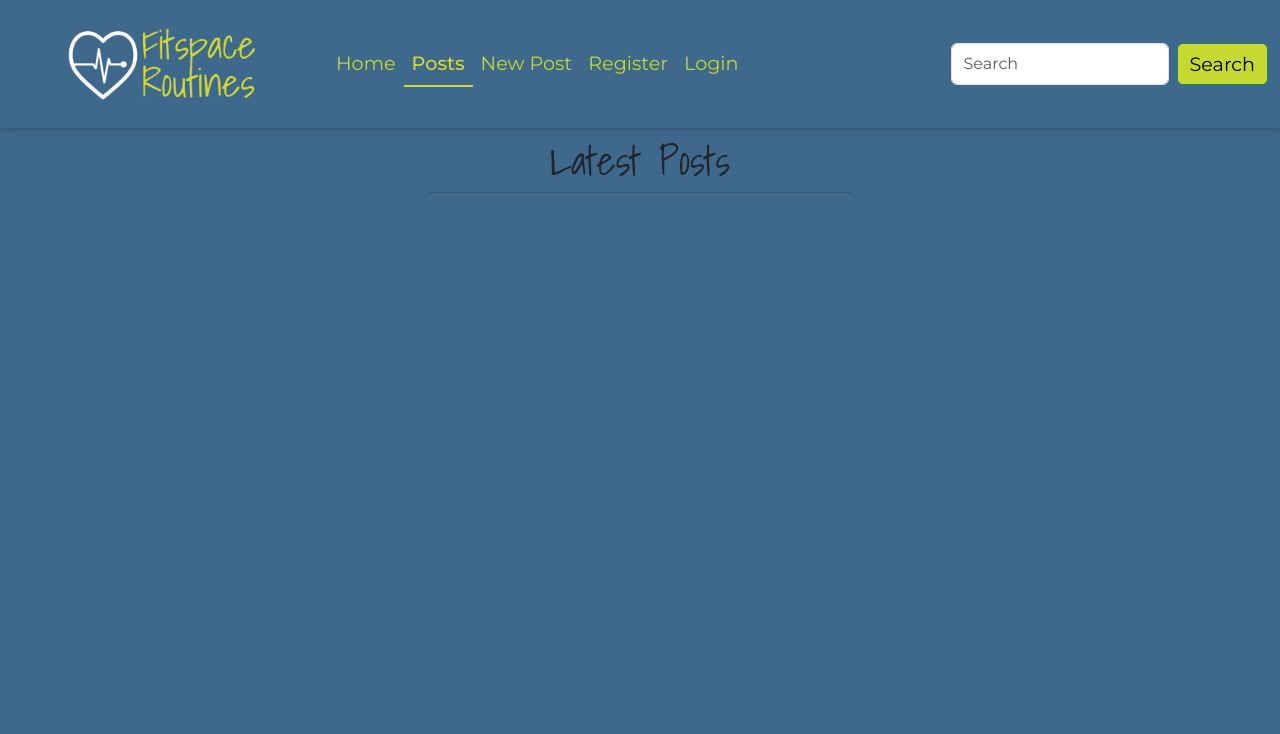
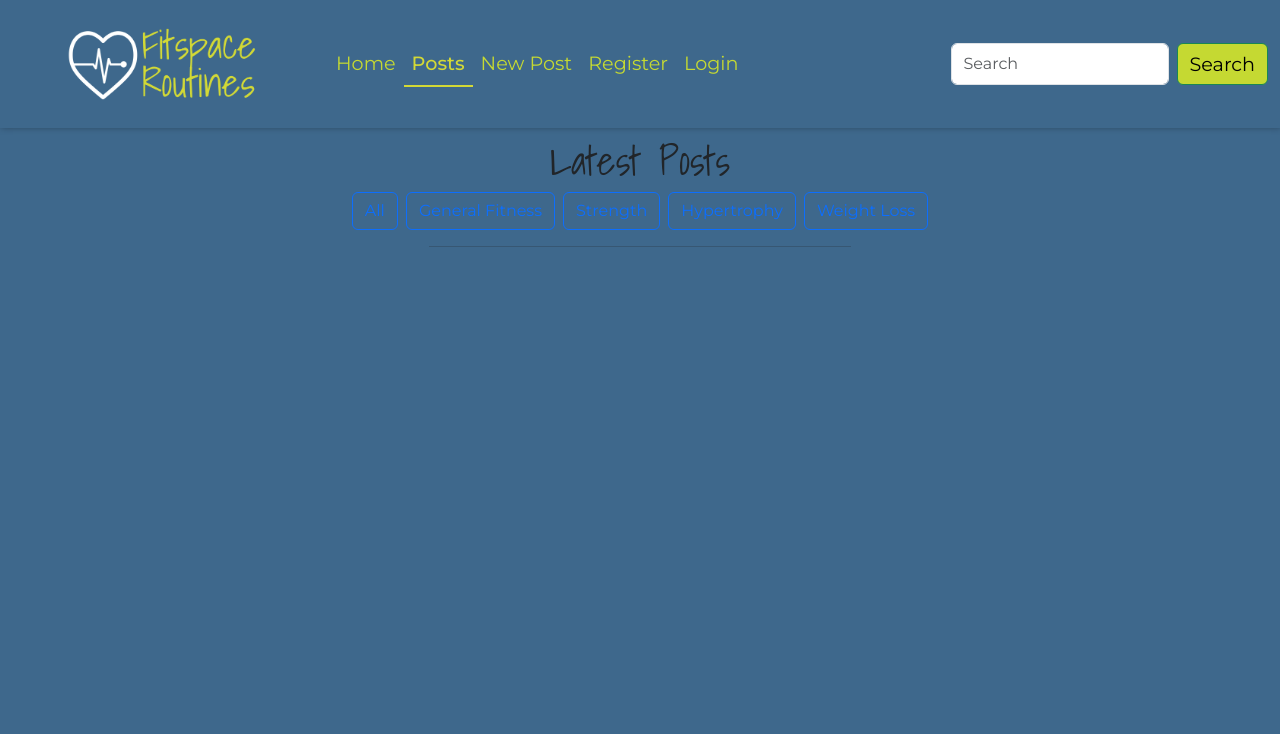
Before and after one commit to cajones93/fitspace-routines, a Django app: page /posts/posts/ in a window 1280 px wide. Shown: the top 734 px of the page. Run offline with Django 5.2, Linux system fonts and the light colour scheme; data that the repository does not hold is empty.

Commit message:
add filter to posts.html

```diff
--- a/blog/templates/blog/posts.html
+++ b/blog/templates/blog/posts.html
@@ -1,5 +1,4 @@
 {% extends "base.html" %}
-
 
 {% block title %}Posts{% endblock %}
 
@@ -7,6 +6,15 @@
 <h1 class="text-center p2 mt-2">
     Latest Posts
 </h1>
+<div class="mb-3 text-center">
+    <form method="get" action="{% url 'posts' %}" class="d-inline-flex gap-2">
+        <button type="submit" class="btn btn-outline-primary" name="focus" value="All">All</button>
+        <button type="submit" class="btn btn-outline-primary" name="focus" value="general_fitness">General Fitness</button>
+        <button type="submit" class="btn btn-outline-primary" name="focus" value="strength">Strength</button>
+        <button type="submit" class="btn btn-outline-primary" name="focus" value="hypertrophy">Hypertrophy</button>
+        <button type="submit" class="btn btn-outline-primary" name="focus" value="weight_loss">Weight Loss</button>
+    </form>
+</div>
 <hr class="short">
 <div class="container d-flex flex-row flex-wrap justify-content-center">
     {% for post in posts %}
--- a/blog/views.py
+++ b/blog/views.py
@@ -17,18 +17,23 @@ class Posts(ListView):
     template_name = "blog/posts.html"
     model = Post
     context_object_name = "posts"
+    paginate_by = 6  # You might want to add pagination
 
     def get_queryset(self, **kwargs):
+        queryset = super().get_queryset().order_by('-created_on')
         query = self.request.GET.get('q')
+        focus_filter = self.request.GET.get('focus')
+
+        if focus_filter and focus_filter != 'All':
+            queryset = queryset.filter(focus=focus_filter)
+
         if query:
-            posts = self.model.objects.filter(
-                Q(title__icontains=query)|
-                Q(focus__icontains=query)|
+            queryset = queryset.filter(
+                Q(title__icontains=query) |
+                Q(focus__icontains=query) |
                 Q(content__icontains=query)
             )
-        else:
-            posts = self.model.objects.all()
-        return posts
+        return queryset
 
 
 class PostDetail(DetailView):
--- a/home/views.py
+++ b/home/views.py
@@ -1,4 +1,3 @@
-from django.shortcuts import render
 from django.views.generic import ListView
 from blog.models import Post
 
```
Lines whose indentation alone changed are shown as unchanged.
